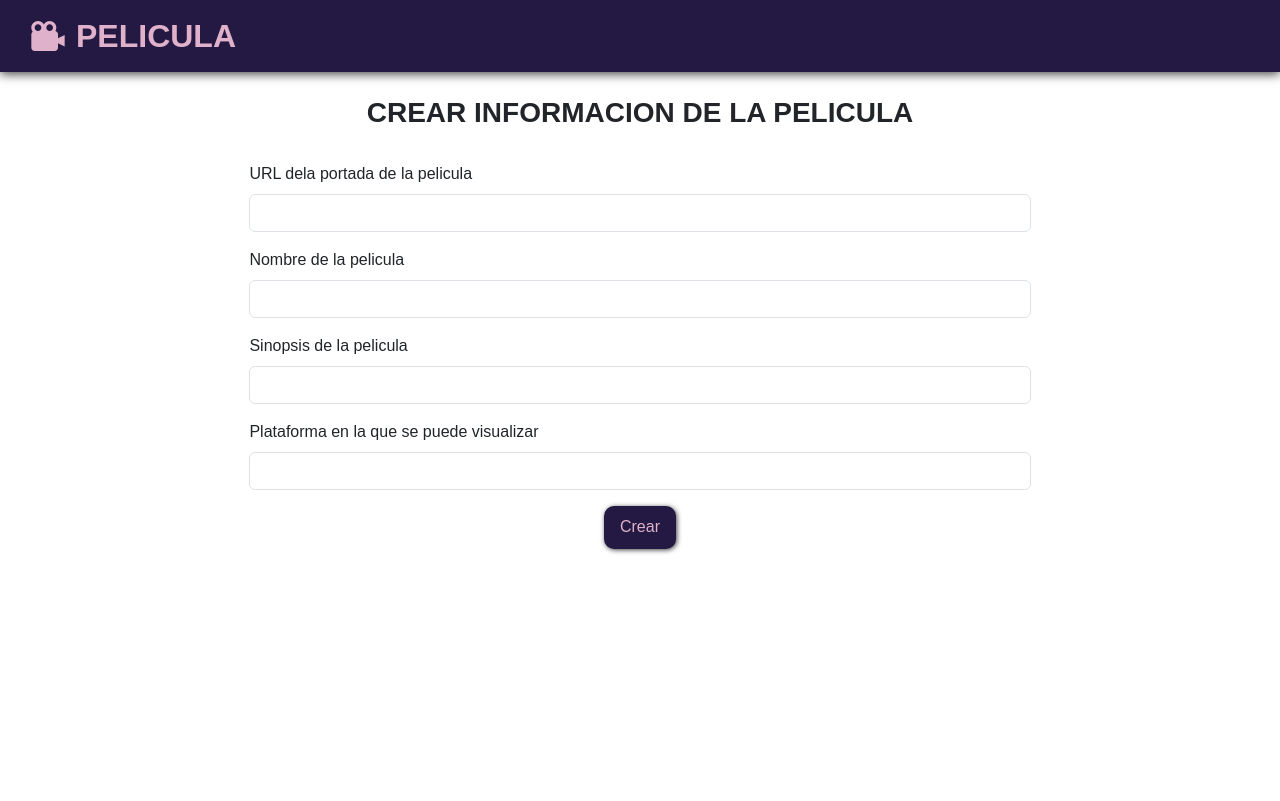
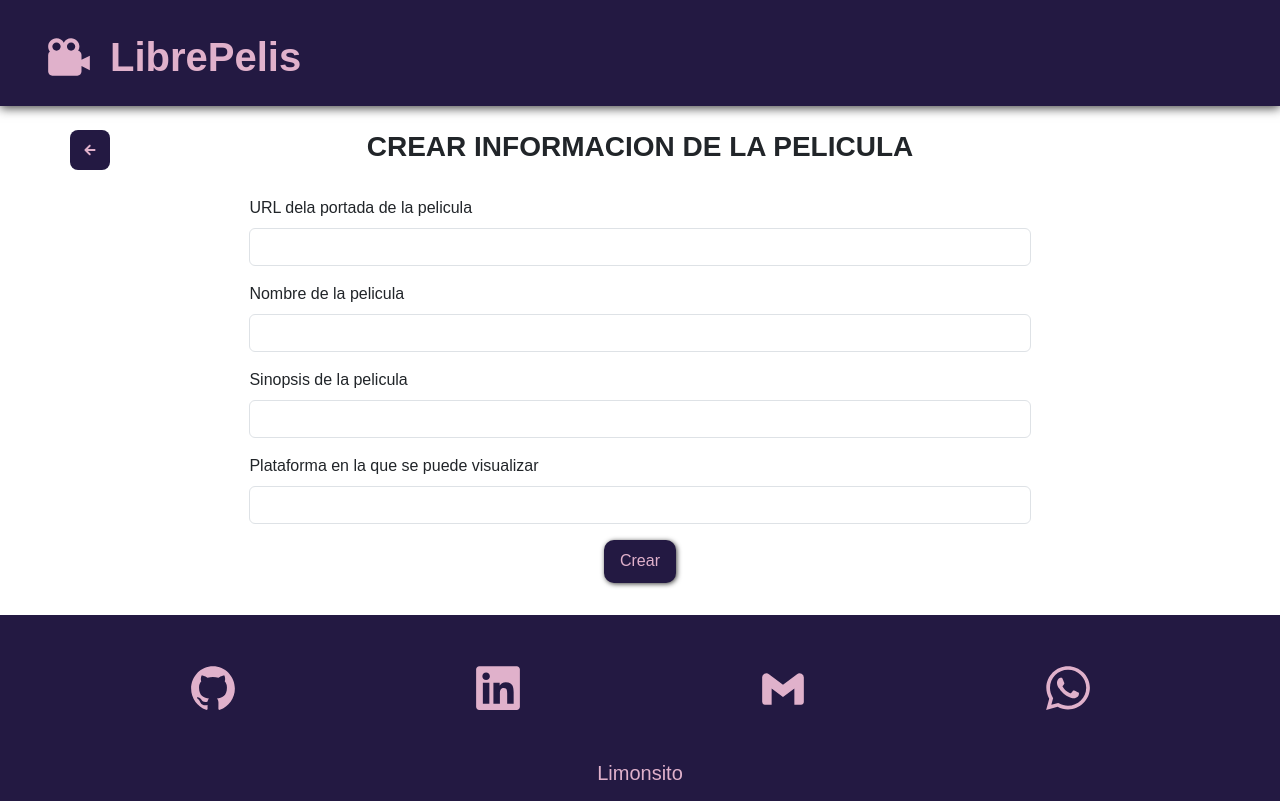
Before and after one commit to LimonsitOwO/REACT, a React (Create React App) app: page /Create in a window 1280 px wide. Built offline with nearby package versions, Linux system fonts and the light colour scheme; the HTML template or start-up script is replaced by a standard one.

Commit message:
Footer y retoques

```diff
--- a/src/App.css
+++ b/src/App.css
@@ -11,4 +11,20 @@
 
 .App {
   font-family: "Ubuntu", sans-serif;
+  display: flex;
+  flex-direction: column;
+  min-height: 100vh;
 }
+.body{
+  flex: 1;
+  margin-bottom: 2rem;
+}
+.primary-footer{
+  background-color: var(--background-primary);
+  width: 100%;
+  padding: 0 0 0.5rem 0;
+  text-align: center;
+  margin: auto 0 0 0;
+  color: var(--font-light);
+  font-weight: 700;
+}
--- a/src/App.js
+++ b/src/App.js
@@ -5,7 +5,7 @@ import { Card } from './components/Card.jsx';
 import { CreateCard } from './components/Create.jsx';
 import { EditCard } from './components/Edit.jsx';
 import { InfoPage } from './components/Info.jsx';
-import { FaSearch } from "react-icons/fa";
+import { Footer } from './components/Footer.jsx';
 
 const Home = () => {
   return(
@@ -43,12 +43,20 @@ function App() {
   return (
     <div className="App">
       <Nav />
-      <Routes>
-        <Route path='/' element={<Home />} />
-        <Route path='/Create' element={<Create />} />
-        <Route path='/edit/:id' element={<Edit />} />
-        <Route path='/info/:id' element={<Info />} />
-      </Routes>
+      <div className='body'>
+        <Routes >
+          <Route path='/' element={<Home />} />
+          <Route path='/Create' element={<Create />} />
+          <Route path='/edit/:id' element={<Edit />} />
+          <Route path='/info/:id' element={<Info />} />
+        </Routes>
+      </div>
+      <div className='primary-footer'>
+        <Footer />
+        <h5>
+          Limonsito
+        </h5>
+      </div>
     </div>
   );
 }
--- a/src/components/Create.jsx
+++ b/src/components/Create.jsx
@@ -1,8 +1,9 @@
 import '../style/Create.css';
 import axios from 'axios';
 import { useState } from 'react';
-import { Container, Row } from 'react-bootstrap';
-import { useNavigate } from 'react-router-dom';
+import { Container, Row, Col } from 'react-bootstrap';
+import { useNavigate, Link } from 'react-router-dom';
+import { IoMdArrowRoundBack } from "react-icons/io";
 
 const URI = 'http://localhost:8000/peliculas/'
 
@@ -26,6 +27,12 @@ const CreateCard = () => {
         <div className='container-fluid main'>
             <Container className='cont'>
               <Row className='justify-content-center'>
+                <Link to={`/`}>
+                    <div className='button'>
+                        <IoMdArrowRoundBack style={{ fill: 'var(--font-light)'}}/>
+                    </div>
+                </Link>
+                <Col>
                     <h3 className='form-tittle'>
                         CREAR INFORMACION DE LA PELICULA
                     </h3>
@@ -64,6 +71,7 @@ const CreateCard = () => {
                             </button>
                         </div>
                     </form>
+                </Col>
               </Row>
             </Container>
         </div>
--- a/src/components/Edit.jsx
+++ b/src/components/Edit.jsx
@@ -1,8 +1,8 @@
-import '../style/Edit.css';
 import axios from 'axios';
 import { useState, useEffect } from 'react';
-import { Container, Row } from 'react-bootstrap';
-import { useNavigate, useParams } from 'react-router-dom';
+import { Container, Row, Col } from 'react-bootstrap';
+import { useNavigate, useParams, Link } from 'react-router-dom';
+import { IoMdArrowRoundBack } from "react-icons/io";
 
 const URI = 'http://localhost:8000/peliculas/'
 
@@ -39,6 +39,12 @@ const EditCard = () => {
         <div className='container-fluid main'>
             <Container className='cont'>
               <Row className='justify-content-center'>
+                <Link to={`/`}>
+                    <div className='button'>
+                        <IoMdArrowRoundBack style={{ fill: 'var(--font-light)'}}/>
+                    </div>
+                </Link>
+                <Col>
                     <h3 className='form-tittle'>
                         EDITAR LA INFORMACION DE LA PELICULA
                     </h3>
@@ -77,6 +83,7 @@ const EditCard = () => {
                             </button>
                         </div>
                     </form>
+                </Col>
               </Row>
             </Container>
         </div>
--- /dev/null
+++ b/src/components/Footer.jsx
@@ -0,0 +1,37 @@
+import '../style/Footer.css';
+import { Container, Row, Col } from 'react-bootstrap';
+import { FaWhatsapp } from "react-icons/fa";
+import { BiLogoGmail } from "react-icons/bi";
+import { FaLinkedin } from "react-icons/fa";
+import { IoLogoGithub } from "react-icons/io";
+import { Link } from 'react-router-dom';
+
+function Footer() {
+  return (
+    <Container className='footer'>
+        <Row>
+            <Col xs={3} md={3} lg={3} >
+                <Link to="https://github.com/LimonsitOwO">
+                    <IoLogoGithub className='icon' size={50} style={{ fill: 'var(--font-light)'}}/>
+                </Link>
+            </Col>
+            <Col xs={3} md={3} lg={3}>
+                <Link to="https://www.linkedin.com/in/luis-carlos-ballen-913138299/">
+                    <FaLinkedin className='icon' size={50} style={{ fill: 'var(--font-light)'}}/>
+                </Link>
+            </Col>
+            <Col xs={3} md={3} lg={3}>
+                <Link to={"mailto:luislm080304@gmail.com"}>
+                    <BiLogoGmail className='icon' size={50} style={{ fill: 'var(--font-light)'}}/>
+                </Link>
+            </Col>
+            <Col xs={3} md={3} lg={3}>
+                <Link to="https://wa.me/+573208249935" target="_blank" rel="noopener noreferrer">
+                    <FaWhatsapp className='icon' size={50} style={{ fill: 'var(--font-light)'}}/>
+                </Link>
+            </Col>
+        </Row>
+    </Container>
+  );
+}
+export { Footer };
--- a/src/components/Info.jsx
+++ b/src/components/Info.jsx
@@ -2,7 +2,8 @@ import '../style/Info.css';
 import axios from 'axios';
 import { useState, useEffect } from 'react';
 import { Container, Row, Col } from 'react-bootstrap';
-import { useParams } from 'react-router-dom';
+import { useParams, Link } from 'react-router-dom';
+import { IoMdArrowRoundBack } from "react-icons/io";
 
 const URI = 'http://localhost:8000/peliculas/'
 
@@ -29,6 +30,11 @@ const InfoPage = () => {
         <div className='container-fluid main'>
             <Container className='cont'>
               <Row className='justify-content-center info'>
+                <Link to={`/`}>
+                    <div className='button'>
+                        <IoMdArrowRoundBack style={{ fill: 'var(--font-light)'}}/>
+                    </div>
+                </Link>
                 <Col xs={12} md={6} lg={9} className='info-paragraph'>
                     <h1 className='info-tittle'>
                         {nombrep}
--- a/src/components/Nav.jsx
+++ b/src/components/Nav.jsx
@@ -6,10 +6,10 @@ function Nav() {
   return (
     <header className='container-fluid justify-content-between'>
         <div className='tittle-navbar'>
-            <h2 className='tittle-primary'>
-                <BiSolidCameraMovie size={40} className='me-2'/>
-                PELICULA
-            </h2>
+            <h1 className='tittle-primary'>
+                <BiSolidCameraMovie size={50} className='me-3'/>
+                LibrePelis
+            </h1>
         </div>
     </header>
   );
--- a/src/style/Create.css
+++ b/src/style/Create.css
@@ -1,3 +1,6 @@
+.cont{
+    position: relative;
+}
 .main .form-tittle{
     text-align: center;
     font-weight: 700;
@@ -28,3 +31,15 @@
 .main .cont-btn .submit:active{
     opacity: 0.5;
 }
+.button{
+    position: absolute;
+    top: 0;
+    left: 0;
+    background-color: var(--background-primary);
+    width: 2.5rem;
+    height: 2.5rem;
+    border-radius: 0.5rem;
+    display: flex;
+    align-items: center;
+    justify-content: center;
+}
--- /dev/null
+++ b/src/style/Footer.css
@@ -0,0 +1,7 @@
+.footer{
+    color: var(--font-light);
+    padding: 3rem 0;
+}
+.footer .icon{
+    cursor: pointer;
+}
--- a/src/style/Info.css
+++ b/src/style/Info.css
@@ -1,4 +1,5 @@
 .info{
+    position: relative;
     display: flex;
     justify-content: center;
 }
@@ -16,3 +17,15 @@
     border-radius: 1rem;
     box-shadow: 1px 1px 1rem var(--opacity);
 }
+.button{
+    position: absolute;
+    top: 0;
+    left: 0;
+    background-color: var(--background-primary);
+    width: 2.5rem;
+    height: 2.5rem;
+    border-radius: 0.5rem;
+    display: flex;
+    align-items: center;
+    justify-content: center;
+}
--- a/src/style/Nav.css
+++ b/src/style/Nav.css
@@ -7,7 +7,7 @@ header{
 }
 header .tittle-primary{
   font-weight: 700;
-  margin-left: 1rem;
+  margin: 1rem 0 1rem 2rem;
   display: flex;
   align-items: center;
 }
```
Also changed, not shown: src/style/Edit.css (deleted). Lines whose indentation alone changed are shown as unchanged.
